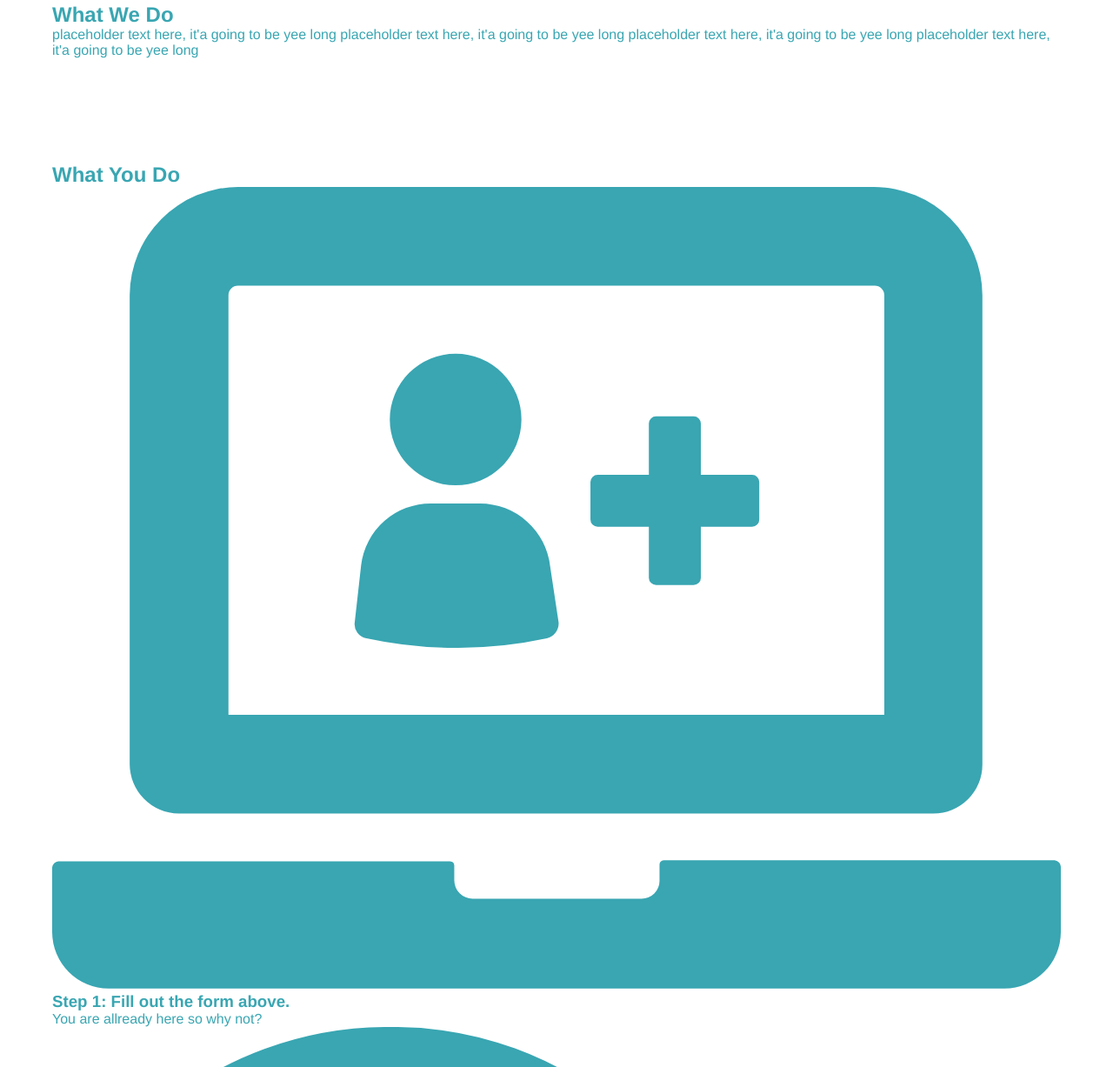
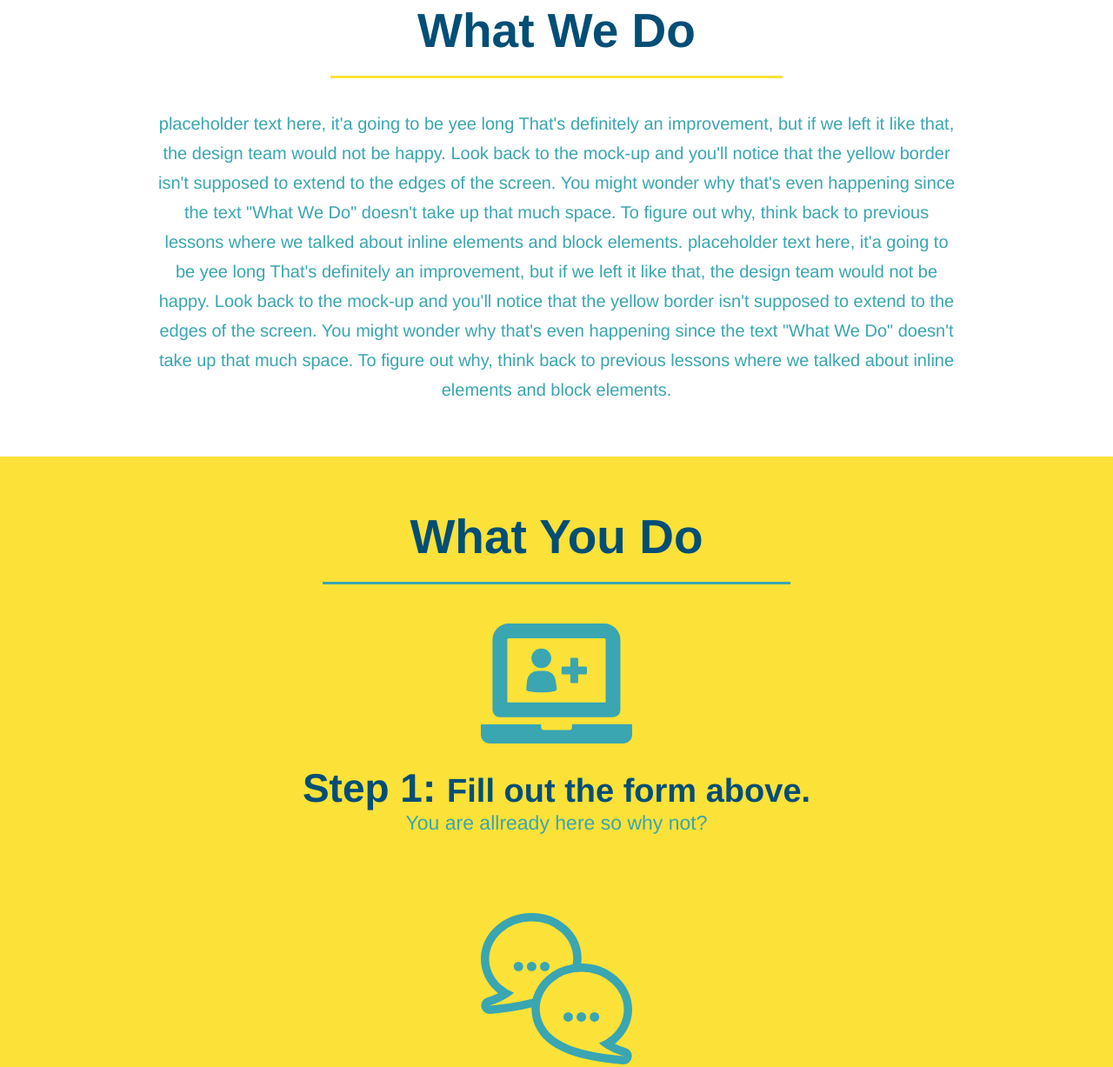
Before and after one commit to KJWesthoff/run-buddy, a plain HTML site: page index.html in a window 1280 px wide. Shown: the part 739-1966 px from the top of the page at 87% size. Drawn offline with Linux system fonts and the light colour scheme.

Commit message:
steps section styled

```diff
--- a/assets/css/style.css
+++ b/assets/css/style.css
@@ -1,4 +1,3 @@
-
 * {
   margin: 0;
   padding: 0;
@@ -25,7 +24,7 @@ header h1 {
 
 header a {
   text-decoration: none;
-    color: #fce138
+  color: #fce138;
 }
 
 header nav {
@@ -33,11 +32,9 @@ float: right;
   margin: 7px 0px;
 }
 
-
 header nav ul li {
   display: inline;
 }
-
 
 header nav ul li a {
   margin: 0 30px;
@@ -89,7 +86,7 @@ footer {
   color: #024e76;
   border-style: solid;
   border-width: 3px;
-    border-color:  #024e76;
+  border-color: #024e76;
   position: absolute;
   bottom: 120px;
   right: 140px;
@@ -101,11 +98,11 @@ footer {
   margin: 0px;
 }
 
-  .hero-form p{
+.hero-form p {
   margin: 5px 15 px 0;
 }
 
-  .form-input{
+.form-input {
   border: 1px solid #024e76;
   display: block;
   padding: 7px 15px;
@@ -115,11 +112,11 @@ footer {
   margin-bottom: 15px;
 }
 
-  .hero-form label{
+.hero-form label {
   margin: 0 5px;
 }
 
-  .hero-form button{
+.hero-form button {
   color: #fce138;
   background-color: #024e76;
   border: none;
@@ -128,3 +125,65 @@ footer {
 }
 
 /* Hero styling  END*/
+
+/* What section styling */
+
+.section-title {
+  font-size: 55px;
+  color: #024e76;
+  margin-bottom: 35px;
+  padding: 0 100px 20px 100px;
+  display: inline-block;
+  border-bottom: 3px solid;
+}
+
+.primary-border {
+  border-color: #fce138;
+}
+
+.secondary-border {
+  border-color: #39a6b2;
+}
+
+/* we  */
+.intro {
+  text-align: center;
+}
+
+.intro p {
+  line-height: 1.7;
+  color: #39a6b2;
+  width: 80%;
+  font-size: 20px;
+  margin: 0 auto;
+}
+
+/*you */
+.steps {
+  text-align: center;
+  background: #fce138;
+}
+
+.steps div {
+  margin-bottom: 80px;
+}
+
+.steps img {
+  width: 15%;
+  margin: 10px 0;
+}
+
+.steps h3 {
+  color: #024e76;
+  font-size: 46px;
+  margin-top: 10px;
+}
+
+.steps p {
+  color: #39a6b2;
+  font-size: 23px;
+}
+
+.steps span {
+  font-size: 38px;
+}
--- a/index.html
+++ b/index.html
@@ -80,41 +80,50 @@
 
 
         <!-- what we do secton-->
-        <section id="what-we-do">
-            <h2>What We Do</h2>
+        <section id="what-we-do" class="intro">
+            <h2 class="section-title primary-border">What We Do</h2>
             <p>
                 placeholder text here, it'a going to be yee long
-                placeholder text here, it'a going to be yee long
-                placeholder text here, it'a going to be yee long
-                placeholder text here, it'a going to be yee long
+                That's definitely an improvement, but if we left it like that,
+                the design team would not be happy. Look back to the mock-up and you'll
+                notice that the yellow border isn't supposed to extend to the edges of the screen.
+                You might wonder why that's even happening since the text "What We Do" doesn't take up that much space.
+                 To figure out why, think back to previous lessons where we talked about inline elements and block elements.
+
+                 placeholder text here, it'a going to be yee long
+                 That's definitely an improvement, but if we left it like that,
+                 the design team would not be happy. Look back to the mock-up and you'll
+                 notice that the yellow border isn't supposed to extend to the edges of the screen.
+                 You might wonder why that's even happening since the text "What We Do" doesn't take up that much space.
+                  To figure out why, think back to previous lessons where we talked about inline elements and block elements.
             </p>
         </section>
 
         <!--what you do-->
-        <section id="what-you-do">
-            <h2>What You Do</h2>
+        <section id="what-you-do" class="steps">
+            <h2 class="section-title secondary-border">What You Do</h2>
 
             <div>
                 <img src="./assets/images/step-1.svg" alt="">
-                <h3>Step 1: Fill out the form above.</h3>
+                <h3>Step 1: <span>Fill out the form above.</span></h3>
                 <p>You are allready here so why not?</p>
             </div>
 
             <div>
                 <img src="./assets/images/step-2.svg" alt="">
-                <h3>Step 2: Consult with one of our trainers.</h3>
+                <h3>Step 2: <span>Consult with one of our trainers.</span></h3>
                 <p>Are you here to build endurance, loose weight or just feel good</p>
             </div>
 
             <div>
                 <img src="./assets/images/step-3.svg" alt="">
-                <h3>Step 3: Get running</h3>
+                <h3>Step 3: <span>Get running</span></h3>
                 <p>Hit the ground running (litterally) when your trainer lays out your plan</p>
             </div>
 
             <div>
                 <img src="./assets/images/step-4.svg" alt="">
-                <h3>Step 4: See results.</h3>
+                <h3>Step 4: <span>See results.</span></h3>
                 <p>Bi-weekly check-ins with your trainer will keep you focused</p>
             </div>
 
```
Lines whose indentation alone changed are shown as unchanged.
